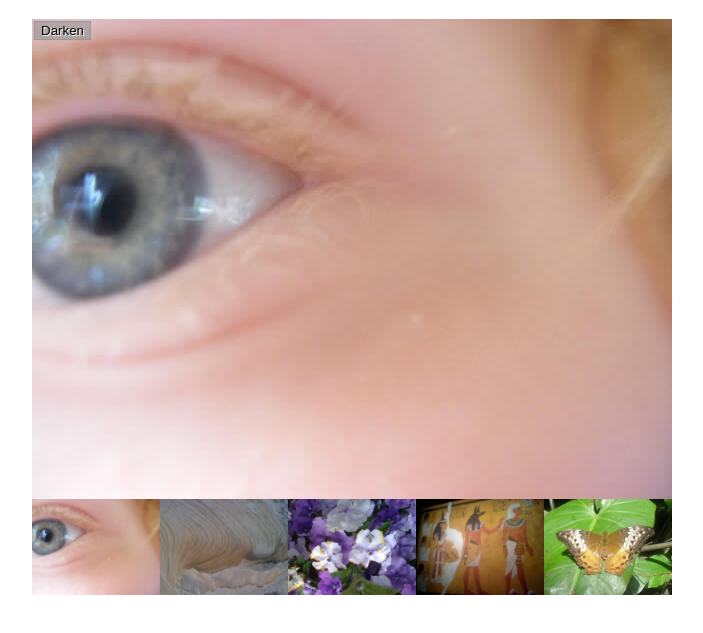
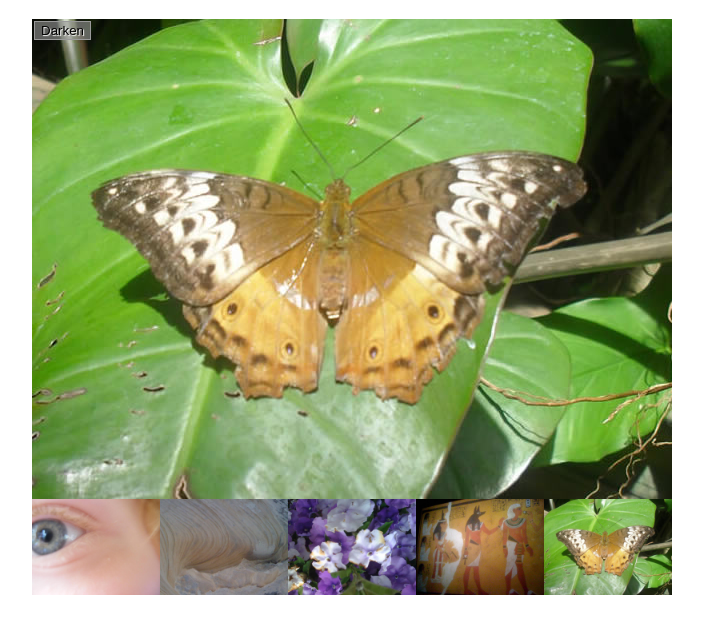
Before and after one commit to TushikaKhanna/TushikaKhanna.github.io, a plain HTML site: page assignment4-p2/index.html in a window 1280 px wide. Shown: the part 61-694 px from the top of the page, without its empty margins (288-991 px from the left). Drawn offline with Linux system fonts and the light colour scheme.

Commit message:
changed the picture from eye to butterfly

```diff
--- a/assignment4-p2/index.html
+++ b/assignment4-p2/index.html
@@ -13,7 +13,7 @@
     <h1>Image gallery example</h1>
 
     <div class="full-img">
-      <img class="displayed-img" src="images/pic1.jpg" alt="Closeup of a human eye">
+      <img class="displayed-img" src="images/pic5.jpg" alt="Closeup of a human eye">
       <div class="overlay"></div>
       <button class="dark">Darken</button>
     </div>
```
